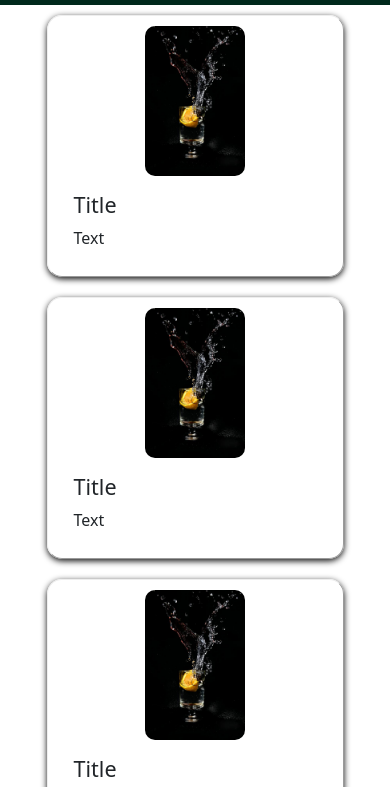
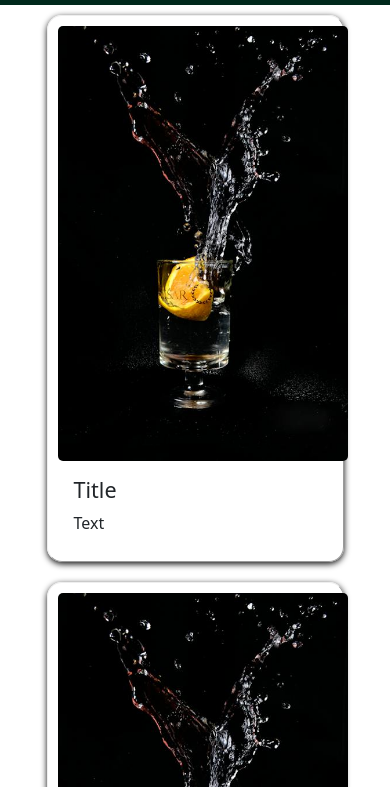
Before and after one commit to Spacedeity/lasco, a plain HTML site: page Accommodations.html in a window 390 px wide. Shown: the part 51-838 px from the top of the page. Drawn offline with nearby package versions, Linux system fonts and the light colour scheme.

Commit message:
Update Accommodations.css

```diff
--- a/Accommodations.css
+++ b/Accommodations.css
@@ -82,7 +82,7 @@ a:hover {
   width: 290px;
   height: 220px;
   margin-left: 4px;
-  border-radius: 10px;
+  border-radius: 5px;
   transition-duration: 300ms;
 }
 
@@ -99,7 +99,7 @@ a:hover {
   }
 
   .card img {
-    width: 100%; /* Adjusted to fill card width */
+/*     width: 100%; /* Adjusted to fill card width */ */
     max-width: 100px; /* Adjusted for smaller screens */
     height: auto; /* Added to maintain aspect ratio */
     margin: 0 auto; /* Center the image horizontally */
```
